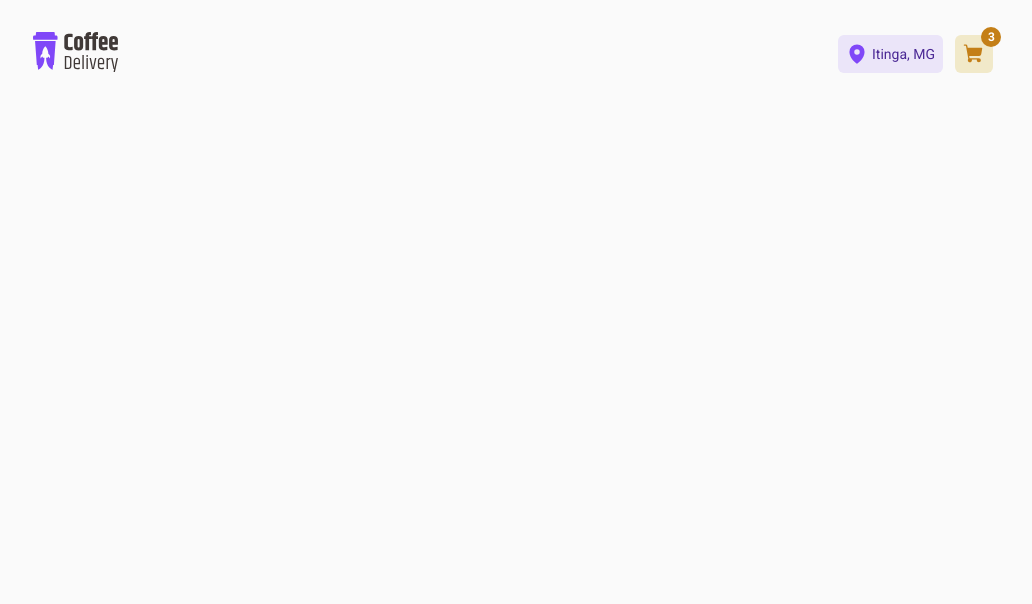
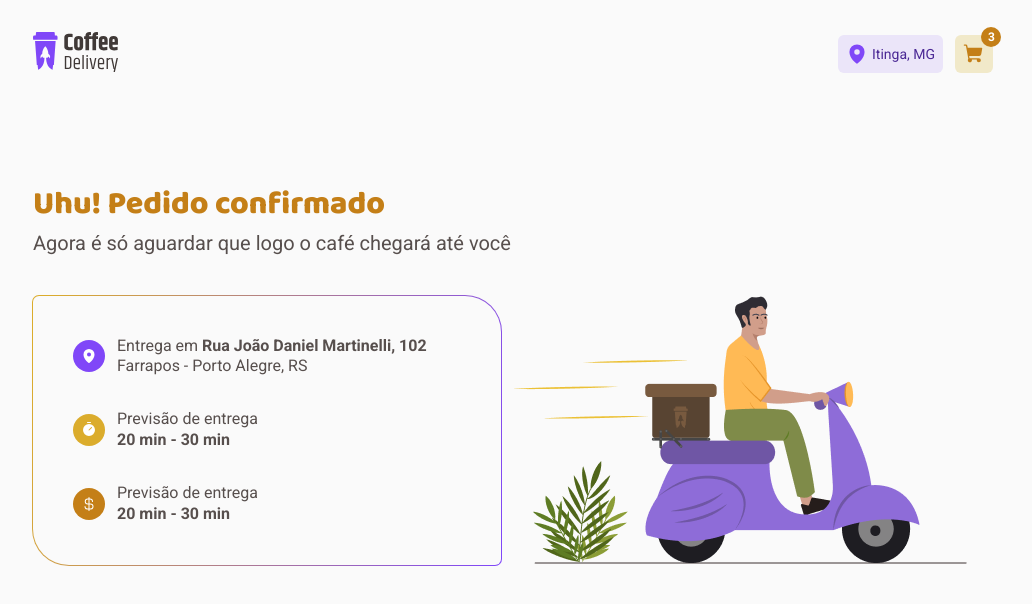
Before and after one commit to josiasroberto/coffee-delivery, a React (Vite) app: page /success in a window 1280 px wide. Shown: the top 604 px of the page, without its empty margins (127-1159 px from the left). Built offline with nearby package versions, Linux system fonts and the light colour scheme.

Commit message:
Create Success page

```diff
--- a/src/pages/Success/index.tsx
+++ b/src/pages/Success/index.tsx
@@ -1,3 +1,60 @@
+import { CurrencyDollar, MapPin, Timer } from 'phosphor-react'
+import {
+  HighlightInfo,
+  MainSuccessContainer,
+  OrderInfoContainer,
+  RowInfo,
+  SpanIcon,
+  SuccessContainer,
+  TextInfo,
+} from './styles'
+
+import successPageImg from '../../assets/success-page-illustration.png'
+
 export function Success() {
-  return <h1>Success</h1>
+  return (
+    <SuccessContainer>
+      <h1>Uhu! Pedido confirmado</h1>
+      <p>Agora é só aguardar que logo o café chegará até você</p>
+
+      <MainSuccessContainer className="mainSuccessContainer">
+        <OrderInfoContainer>
+          <RowInfo>
+            <SpanIcon $bgColor="purple">
+              <MapPin weight="fill" />
+            </SpanIcon>
+
+            <TextInfo>
+              <p>
+                Entrega em{' '}
+                <HighlightInfo>Rua João Daniel Martinelli, 102 </HighlightInfo>
+              </p>
+              <p>Farrapos - Porto Alegre, RS</p>
+            </TextInfo>
+          </RowInfo>
+
+          <RowInfo>
+            <SpanIcon $bgColor="yellow">
+              <Timer weight="fill" />
+            </SpanIcon>
+            <TextInfo>
+              <p>Previsão de entrega</p>
+              <HighlightInfo>20 min - 30 min</HighlightInfo>
+            </TextInfo>
+          </RowInfo>
+
+          <RowInfo>
+            <SpanIcon $bgColor="yellowDark">
+              <CurrencyDollar weight="fill" />
+            </SpanIcon>
+            <TextInfo>
+              <p>Previsão de entrega</p>
+              <HighlightInfo>20 min - 30 min</HighlightInfo>
+            </TextInfo>
+          </RowInfo>
+        </OrderInfoContainer>
+        <img src={successPageImg} alt="" />
+      </MainSuccessContainer>
+    </SuccessContainer>
+  )
 }
--- a/src/pages/Success/styles.ts
+++ b/src/pages/Success/styles.ts
@@ -0,0 +1,95 @@
+import { styled } from 'styled-components'
+
+export const SuccessContainer = styled.div`
+  padding: 11.5rem 10rem;
+
+  h1 {
+    font-family: 'Baloo 2';
+    font-size: 2rem;
+    font-weight: 800;
+    line-height: 130%;
+
+    max-width: 70rem;
+    margin: 0 auto 0.25rem;
+
+    color: ${(props) => props.theme['yellow-dark']};
+  }
+  p {
+    font-size: 1.25rem;
+    max-width: 70rem;
+    margin: 0 auto;
+  }
+`
+
+export const MainSuccessContainer = styled.div`
+  max-width: 70rem;
+  margin: 1.75rem auto 0.25rem;
+
+  display: flex;
+  justify-content: space-between;
+
+  img {
+    max-width: 30.75rem;
+  }
+`
+
+export const OrderInfoContainer = styled.div`
+  margin: 0.75rem 0;
+  display: flex;
+  width: 32.875rem;
+  padding: 2.5rem;
+  flex-direction: column;
+  align-items: flex-start;
+  gap: 2rem;
+  position: relative;
+
+  border-radius: 6px 36px;
+  background: ${(props) => props.theme.background};
+
+  &::before {
+    content: '';
+    position: absolute;
+    inset: -1px;
+    z-index: -1;
+    border-radius: 7px 37px 7px 37px;
+    background: linear-gradient(102.89deg, #dbac2c 2.61%, #8047f8 98.76%);
+  }
+`
+export const RowInfo = styled.div`
+  display: flex;
+  align-items: center;
+  gap: 0.75rem;
+`
+
+const BG_COLORS = {
+  yellow: 'yellow',
+  yellowDark: 'yellow-dark',
+  purple: 'purple',
+} as const
+
+interface SpanIconProps {
+  $bgColor: keyof typeof BG_COLORS
+}
+
+export const SpanIcon = styled.span<SpanIconProps>`
+  display: flex;
+  align-items: center;
+  justify-content: center;
+  min-width: 2rem;
+  min-height: 2rem;
+  font-size: 1rem;
+
+  color: ${(props) => props.theme.white};
+  background: ${(props) => props.theme[BG_COLORS[props.$bgColor]]};
+  border-radius: 1000px;
+`
+
+export const TextInfo = styled.div`
+  p {
+    font-size: 1rem;
+  }
+`
+export const HighlightInfo = styled.span`
+  font-size: 1rem;
+  font-weight: 700;
+`
--- a/src/styles/global.ts
+++ b/src/styles/global.ts
@@ -54,7 +54,7 @@ export const GlobalStyle = createGlobalStyle`
   }
 
 @media (max-width: 1220px) {
-    .headerContainer, .checkoutContainer {
+    .headerContainer, .checkoutContainer, .mainSuccessContainer {
       flex-direction: column;
       align-items: center;
     }
```
Also changed, not shown: src/assets/success-page-illustration.png (added).
